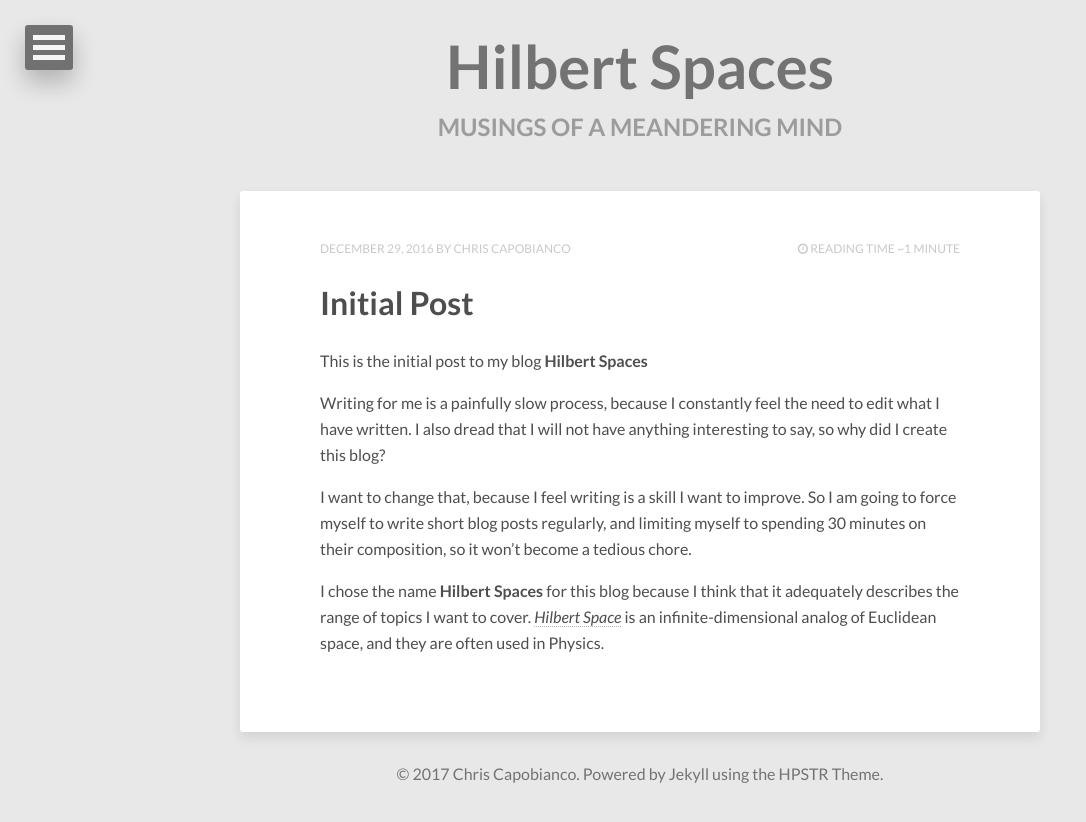
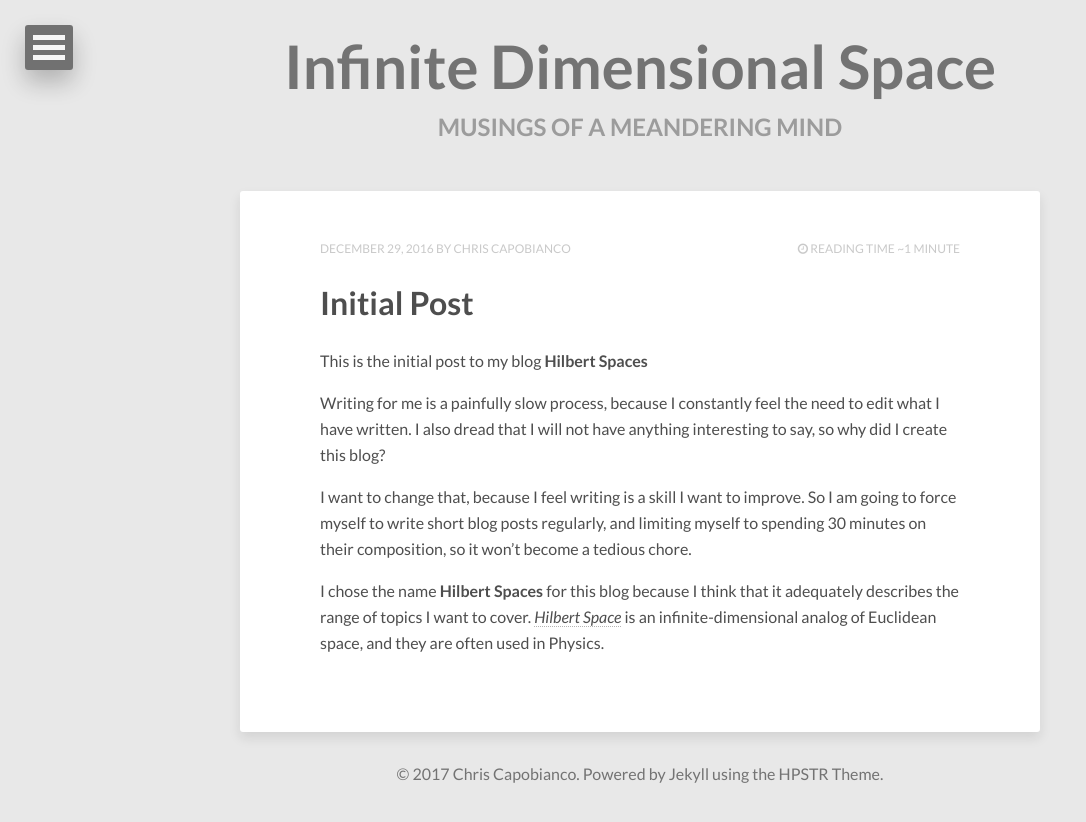
Before and after one commit to ccapo/infinitedimensionalspace.github.io, a Jekyll site: the page built from index.html, in a window 1280 px wide. Shown: the top 822 px of the page, without its empty margins (0-1086 px from the left). Built offline with Jekyll 4.4.1, drawn with Linux system fonts in a browser that asks for light colours; nearby versions of some CDN libraries; the list of posts is cut into pages by our own code.

Commit message:
Update _config.yml

```diff
--- a/_config.yml
+++ b/_config.yml
@@ -1,4 +1,4 @@
-title:            Hilbert Spaces
+title:            Infinite Dimensional Space
 description:      musings of a meandering mind
 disqus_shortname:
 reading_time:     true
@@ -11,7 +11,7 @@
 owner:
   name:           Chris Capobianco
   avatar:         avatar.jpg
-  bio:            "Astronomy PhD, Software Developer, Game Developer, Mead Maker"
+  bio:            "Astronomy PhD*, Software Developer, Game Developer, Mead Maker"
   email:
   # Social networking links used in footer. Update and remove as you like.
   github: ccapo
@@ -65,6 +65,7 @@
   - .jekyll-assets-cache
   - .sass-cache
   - CHANGELOG
+  - CNAME
   - Capfile
   - Gemfile
   - Gruntfile.js
```
